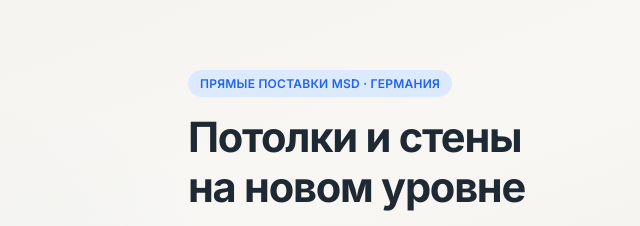
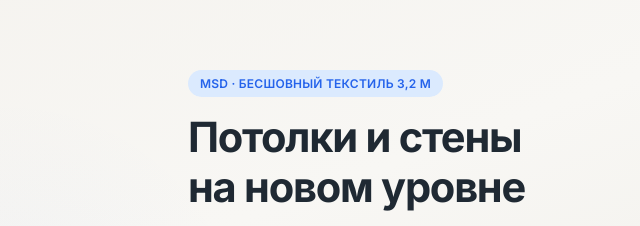
Before and after one commit to SunnyS8/potolok-party, a website: page deployed.html in a window 1280 px wide. Shown: the part 160-386 px from the top of the page, 116-756 px from the left. Drawn offline with Linux system fonts and the light colour scheme.

Commit message:
Убрал Германию из badge

```diff
--- a/deployed.html
+++ b/deployed.html
@@ -29,7 +29,7 @@
   <main>
   <section class="hero">
     <div class="container hero-content">
-      <span class="badge badge-accent hero-badge">Прямые поставки MSD · Германия</span>
+      <span class="badge badge-accent hero-badge">MSD · Бесшовный текстиль 3,2 м</span>
       <h1>Потолки и стены<br>на&nbsp;новом уровне</h1>
       <p>Натяжные потолки от 450 ₽/м² и Система Идеальных Стен. Комплексное решение — без пыли, швов и компромиссов.</p>
       <div class="hero-actions">
```
Also changed, not shown: public/index.html (+1 -1 lines).
